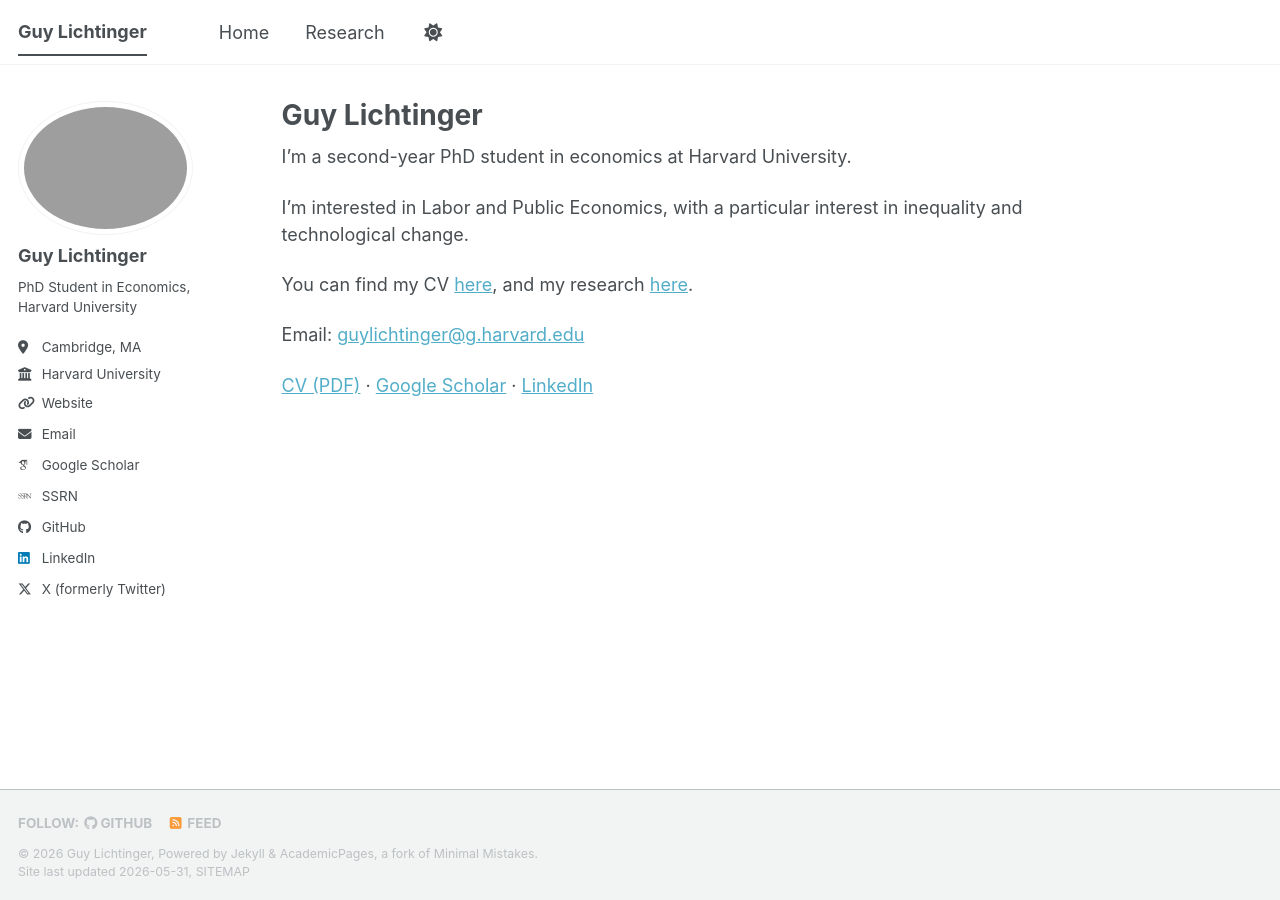
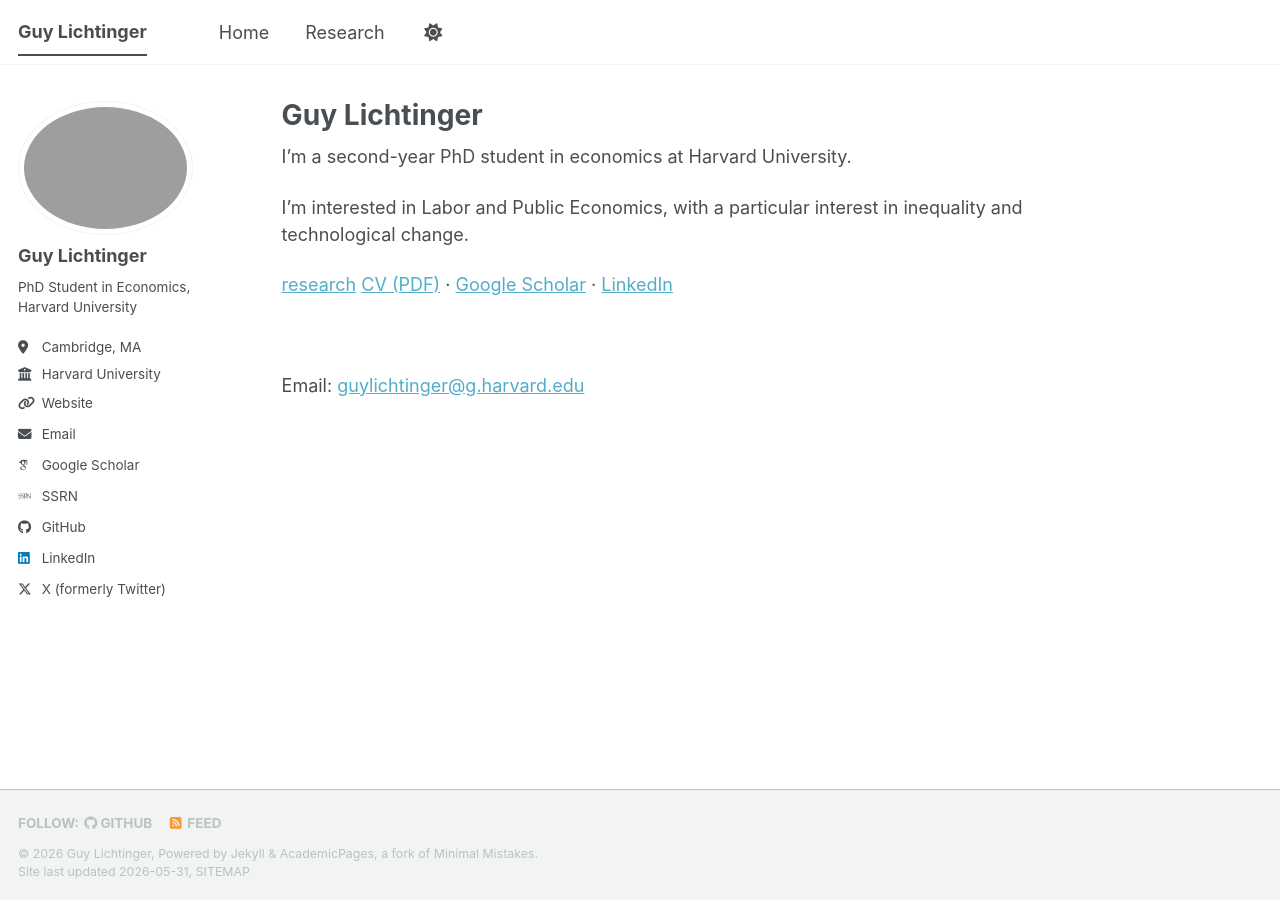
Before and after one commit to guylichtinger/guylichtinger.github.io, a Jekyll site: the page built from _pages/about.md, in a window 1280 px wide. Built offline with Jekyll 4.4.1, drawn with Linux system fonts in a browser that asks for light colours; some web fonts are replaced; a script bundle is joined from its source files by our own code; library files that are not in the unit come from our copies.

Commit message:
Revise about page with updated links and email
Updated contact information and added links to Google Scholar and LinkedIn.

```diff
--- a/_pages/about.md
+++ b/_pages/about.md
@@ -12,8 +12,8 @@ I'm a second-year PhD student in economics at Harvard University.
 
 I'm interested in Labor and Public Economics, with a particular interest in inequality and technological change.
 
-You can find my CV [here](https://www.dropbox.com/scl/fi/gexf0apk8ng66aa5jgo5h/C.V-Guy-Lichtinger.pdf?rlkey=r6y7v1k17ksm8smq49eszrto9&dl=0), and my research [here](/research/).
+[research](/research/) [CV (PDF)](https://www.dropbox.com/scl/fi/gexf0apk8ng66aa5jgo5h/C.V-Guy-Lichtinger.pdf?rlkey=r6y7v1k17ksm8smq49eszrto9&dl=0) · [Google Scholar](https://scholar.google.com/citations?user=pLrwdeMAAAAJ) · [LinkedIn](https://www.linkedin.com/in/guy-lichtinger/)
+
+<br>
 
 Email: [guylichtinger@g.harvard.edu](mailto:guylichtinger@g.harvard.edu)
-
-[CV (PDF)](https://www.dropbox.com/scl/fi/gexf0apk8ng66aa5jgo5h/C.V-Guy-Lichtinger.pdf?rlkey=r6y7v1k17ksm8smq49eszrto9&dl=0) · [Google Scholar](https://scholar.google.com/citations?user=pLrwdeMAAAAJ) · [LinkedIn](https://www.linkedin.com/in/guy-lichtinger/)
```
